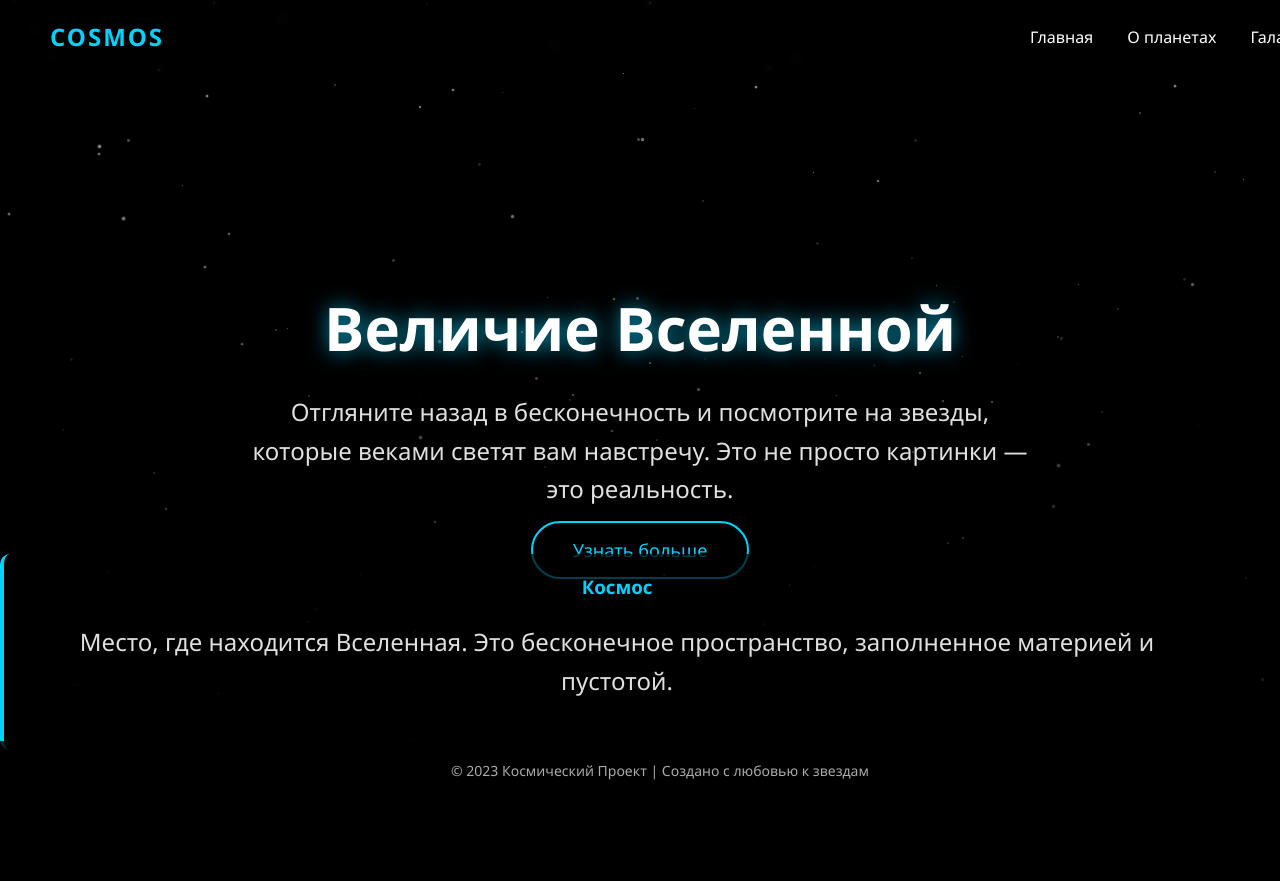
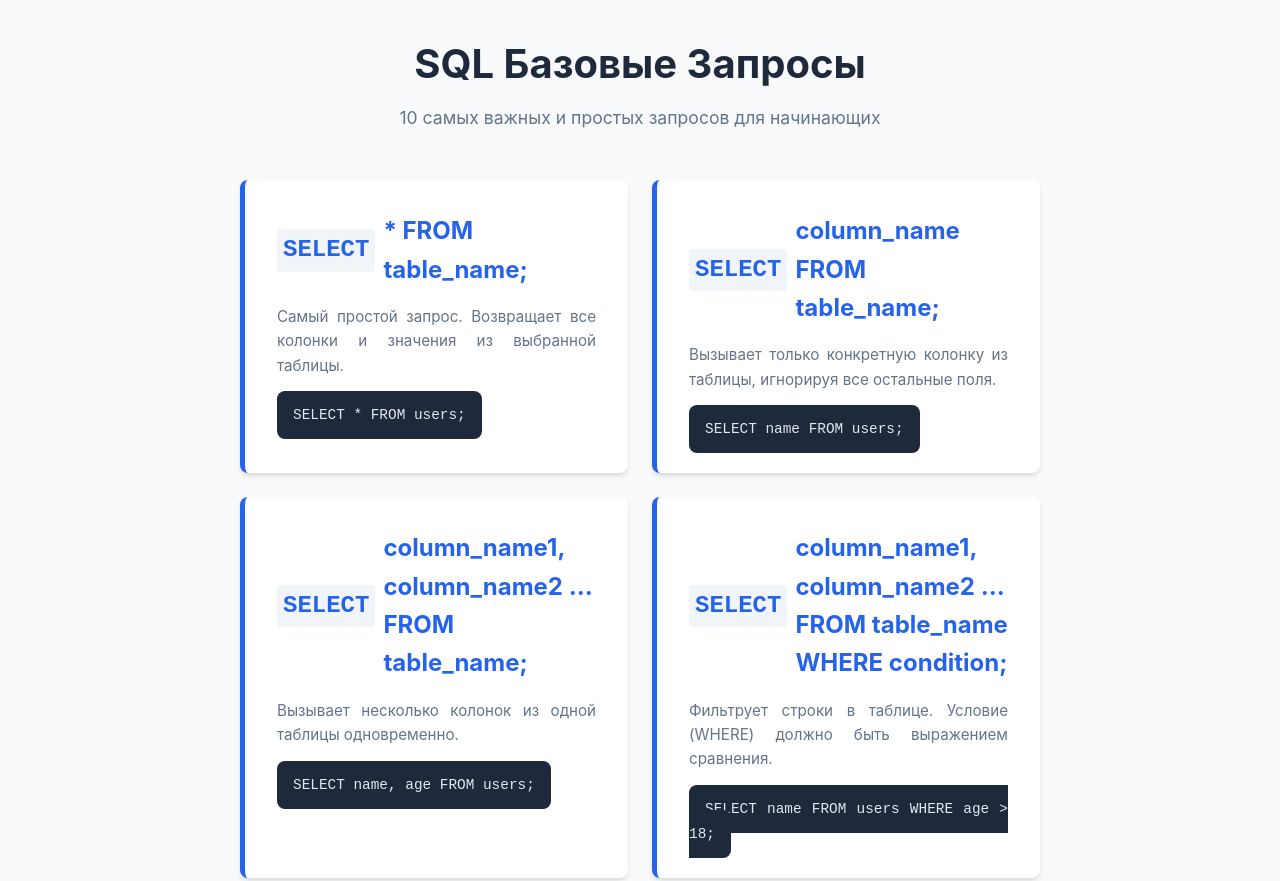
Before and after one commit to dmkhu/testAI, a plain HTML site: page index.html in a window 1280 px wide. Shown: the top 881 px of the page. Before the commit the page ends 800 px from the top, so only its background shows below. Drawn offline with Linux system fonts and the light colour scheme.

Commit message:
Deploy index.html via Python API

```diff
--- a/index.html
+++ b/index.html
@@ -3,244 +3,232 @@
 <head>
     <meta charset="UTF-8">
     <meta name="viewport" content="width=device-width, initial-scale=1.0">
-    <title>Космос</title>
+    <title>Базовые SQL запросы</title>
     <style>
-        body {
+        :root {
+            --primary-color: #2563eb;
+            --secondary-color: #1e40af;
+            --bg-color: #f8fafc;
+            --card-bg: #ffffff;
+            --text-main: #1e293b;
+            --text-muted: #64748b;
+            --border-radius: 8px;
+        }
+
+        * {
+            box-sizing: border-box;
             margin: 0;
             padding: 0;
-            font-family: 'Segoe UI', Tahoma, Geneva, Verdana, sans-serif;
-            background-color: #000;
-            color: #fff;
-            overflow-x: hidden;
+        }
+
+        body {
+            font-family: -apple-system, BlinkMacSystemFont, "Segoe UI", Roboto, Helvetica, Arial, sans-serif;
+            background-color: var(--bg-color);
+            color: var(--text-main);
+            line-height: 1.6;
+            padding: 2rem;
+        }
+
+        .container {
+            max-width: 800px;
+            margin: 0 auto;
         }
 
         header {
-            position: fixed;
-            top: 0;
-            width: 100%;
-            padding: 20px 50px;
-            display: flex;
-            justify-content: space-between;
-            align-items: center;
-            background: rgba(0, 0, 0, 0.5);
-            backdrop-filter: blur(5px);
-            z-index: 1000;
-        }
-
-        .logo {
-            font-size: 24px;
-            font-weight: bold;
-            color: #00d2ff;
-            text-transform: uppercase;
-            letter-spacing: 2px;
-        }
-
-        nav a {
-            color: #fff;
-            text-decoration: none;
-            margin-left: 30px;
-            font-size: 16px;
-            transition: color 0.3s;
-        }
-
-        nav a:hover {
-            color: #00d2ff;
-        }
-
-        .hero {
-            height: 100vh;
-            display: flex;
-            flex-direction: column;
-            justify-content: center;
-            align-items: center;
             text-align: center;
-            position: relative;
-            background-size: cover;
-            background-position: center;
-        }
-
-        .hero::before {
-            content: '';
-            position: absolute;
-            top: 0;
-            left: 0;
-            width: 100%;
-            height: 100%;
-            background: linear-gradient(to bottom, rgba(0,0,0,0.3), #000);
-        }
-
-        .hero-content {
-            z-index: 1;
-            padding: 20px;
-            max-width: 800px;
+            margin-bottom: 3rem;
         }
 
         h1 {
-            font-size: 60px;
-            margin-bottom: 20px;
-            text-shadow: 0 0 20px rgba(0, 210, 255, 0.7);
+            font-size: 2.5rem;
+            color: var(--text-main);
+            margin-bottom: 0.5rem;
         }
 
-        p {
-            font-size: 24px;
-            line-height: 1.6;
-            margin-bottom: 30px;
-            color: #e0e0e0;
+        p.subtitle {
+            color: var(--text-muted);
+            font-size: 1.1rem;
         }
 
-        .btn {
-            padding: 15px 40px;
-            background: transparent;
-            border: 2px solid #00d2ff;
-            color: #00d2ff;
-            font-size: 18px;
-            cursor: pointer;
-            text-decoration: none;
-            transition: all 0.3s ease;
-            border-radius: 50px;
+        .grid {
+            display: grid;
+            grid-template-columns: repeat(auto-fit, minmax(300px, 1fr));
+            gap: 1.5rem;
         }
 
-        .btn:hover {
-            background: #00d2ff;
-            color: #000;
-            box-shadow: 0 0 20px rgba(0, 210, 255, 0.6);
+        .card {
+            background: var(--card-bg);
+            border-radius: var(--border-radius);
+            padding: 2rem;
+            box-shadow: 0 4px 6px -1px rgba(0, 0, 0, 0.1), 0 2px 4px -1px rgba(0, 0, 0, 0.06);
+            transition: transform 0.2s ease, box-shadow 0.2s ease;
+            border-left: 5px solid var(--primary-color);
         }
 
-        .stars {
-            position: absolute;
-            top: 0;
-            left: 0;
-            width: 100%;
-            height: 100%;
-            pointer-events: none;
-            z-index: 0;
+        .card:hover {
+            transform: translateY(-5px);
+            box-shadow: 0 10px 15px -3px rgba(0, 0, 0, 0.1), 0 4px 6px -2px rgba(0, 0, 0, 0.05);
         }
 
-        .star {
-            position: absolute;
-            background: white;
-            border-radius: 50%;
-            opacity: 0.8;
-            animation: twinkle infinite ease-in-out;
+        .card h2 {
+            font-size: 1.5rem;
+            margin-bottom: 1rem;
+            color: var(--primary-color);
+            display: flex;
+            align-items: center;
+            gap: 0.5rem;
         }
 
-        @keyframes twinkle {
-            0%, 100% { opacity: 0.3; transform: scale(0.8); }
-            50% { opacity: 1; transform: scale(1.2); }
+        .syntax-highlight {
+            background-color: #f1f5f9;
+            padding: 2px 6px;
+            border-radius: 4px;
+            font-family: monospace;
+            color: var(--primary-color);
         }
 
-        .info-panel {
-            position: absolute;
-            bottom: 50px;
-            right: 50px;
-            background: rgba(0, 0, 0, 0.7);
-            padding: 20px;
-            border-radius: 10px;
-            border-left: 4px solid #00d2ff;
-            z-index: 10;
+        .description {
+            margin-top: 1rem;
+            font-size: 0.95rem;
+            color: var(--text-muted);
+            text-align: justify;
         }
 
-        .info-panel h3 {
-            margin-top: 0;
-            color: #00d2ff;
+        .code-block {
+            background-color: #1e293b;
+            color: #e2e8f0;
+            padding: 1rem;
+            border-radius: var(--border-radius);
+            font-family: 'Courier New', Courier, monospace;
+            font-size: 0.9rem;
+            overflow-x: auto;
+            margin-top: 0.5rem;
+        }
+
+        .code-block pre {
+            margin: 0;
         }
 
         footer {
-            position: fixed;
-            bottom: 0;
-            width: 100%;
-            padding: 20px;
             text-align: center;
-            background: rgba(0, 0, 0, 0.8);
-            z-index: 1000;
-            font-size: 14px;
-            color: #aaa;
-        }
-
-        @media (max-width: 768px) {
-            h1 { font-size: 36px; }
-            p { font-size: 18px; }
-            header { padding: 15px 20px; flex-direction: column; gap: 10px; }
-            .info-panel { position: relative; right: 0; bottom: 0; width: 100%; text-align: center; }
+            margin-top: 3rem;
+            color: var(--text-muted);
+            font-size: 0.9rem;
         }
     </style>
 </head>
 <body>
+    <div class="container">
+        <header>
+            <h1>SQL Базовые Запросы</h1>
+            <p class="subtitle">10 самых важных и простых запросов для начинающих</p>
+        </header>
 
-<header>
-    <div class="logo">Cosmos</div>
-    <nav>
-        <a href="#">Главная</a>
-        <a href="#">О планетах</a>
-        <a href="#">Галактики</a>
-    </nav>
-</header>
+        <div class="grid">
+            <!-- 1. SELECT -->
+            <article class="card">
+                <h2><span class="syntax-highlight">SELECT</span> * FROM table_name;</h2>
+                <div class="description">
+                    Самый простой запрос. Возвращает все колонки и значения из выбранной таблицы.
+                    <br><br>
+                    <code class="code-block">SELECT * FROM users;</code>
+                </div>
+            </article>
 
-<div class="stars" id="starContainer"></div>
+            <!-- 2. SELECT -->
+            <article class="card">
+                <h2><span class="syntax-highlight">SELECT</span> column_name FROM table_name;</h2>
+                <div class="description">
+                    Вызывает только конкретную колонку из таблицы, игнорируя все остальные поля.
+                    <br><br>
+                    <code class="code-block">SELECT name FROM users;</code>
+                </div>
+            </article>
 
-<section class="hero">
-    <div class="hero-content">
-        <h1>Величие Вселенной</h1>
-        <p>Отгляните назад в бесконечность и посмотрите на звезды, которые веками светят вам навстречу. Это не просто картинки — это реальность.</p>
-        <a href="#" class="btn">Узнать больше</a>
+            <!-- 3. SELECT -->
+            <article class="card">
+                <h2><span class="syntax-highlight">SELECT</span> column_name1, column_name2 ... FROM table_name;</h2>
+                <div class="description">
+                    Вызывает несколько колонок из одной таблицы одновременно.
+                    <br><br>
+                    <code class="code-block">SELECT name, age FROM users;</code>
+                </div>
+            </article>
+
+            <!-- 4. SELECT -->
+            <article class="card">
+                <h2><span class="syntax-highlight">SELECT</span> column_name1, column_name2 ... FROM table_name WHERE condition;</h2>
+                <div class="description">
+                    Фильтрует строки в таблице. Условие (WHERE) должно быть выражением сравнения.
+                    <br><br>
+                    <code class="code-block">SELECT name FROM users WHERE age > 18;</code>
+                </div>
+            </article>
+
+            <!-- 5. SELECT -->
+            <article class="card">
+                <h2><span class="syntax-highlight">SELECT</span> column_name1, column_name2 ... FROM table_name GROUP BY group_column;</h2>
+                <div class="description">
+                    Группирует строки по определенным колонкам и возвращает статистику для каждой группы.
+                    <br><br>
+                    <code class="code-block">SELECT department, COUNT(*) FROM employees GROUP BY department;</code>
+                </div>
+            </article>
+
+            <!-- 6. SELECT -->
+            <article class="card">
+                <h2><span class="syntax-highlight">SELECT</span> column_name1, column_name2 ... FROM table_name ORDER BY sort_column;</h2>
+                <div class="description">
+                    Отсортирует строки в таблице по указанному столбцу. По умолчанию сортировка идет по возрастанию.
+                    <br><br>
+                    <code class="code-block">SELECT name FROM users ORDER BY age DESC;</code>
+                </div>
+            </article>
+
+            <!-- 7. SELECT -->
+            <article class="card">
+                <h2><span class="syntax-highlight">SELECT</span> column_name1, column_name2 ... FROM table_name LIMIT n;</h2>
+                <div class="description">
+                    Возвращает только первые n строк из таблицы. Используется для ограничения количества данных.
+                    <br><br>
+                    <code class="code-block">SELECT name FROM users LIMIT 10;</code>
+                </div>
+            </article>
+
+            <!-- 8. SELECT -->
+            <article class="card">
+                <h2><span class="syntax-highlight">SELECT</span> column_name1, column_name2 ... FROM table_name HAVING condition;</h2>
+                <div class="description">
+                    Фильтрует строки после группировки (только для SELECT). Используется вместо WHERE для сложных условий.
+                    <br><br>
+                    <code class="code-block">SELECT department, COUNT(*) FROM employees GROUP BY department HAVING COUNT(*) > 5;</code>
+                </div>
+            </article>
+
+            <!-- 9. INSERT -->
+            <article class="card">
+                <h2><span class="syntax-highlight">INSERT INTO</span> table_name (column1, column2) VALUES (value1, value2);</h2>
+                <div class="description">
+                    Добавляет новую строку в таблицу. Если колонка уже существует, значение автоматически заполняется.
+                    <br><br>
+                    <code class="code-block">INSERT INTO users (name, email) VALUES ('Иван', 'ivan@example.com');</code>
+                </div>
+            </article>
+
+            <!-- 10. UPDATE -->
+            <article class="card">
+                <h2><span class="syntax-highlight">UPDATE</span> table_name SET column_name = value WHERE condition;</h2>
+                <div class="description">
+                    Изменяет значения в существующих строках таблицы. Условие (WHERE) определяет, на какую строку применить изменения.
+                    <br><br>
+                    <code class="code-block">UPDATE users SET age = 25 WHERE name = 'Иван';</code>
+                </div>
+            </article>
+        </div>
+
+        <footer>
+            Создано для обучения SQL
+        </footer>
     </div>
-
-    <div class="info-panel">
-        <h3>Космос</h3>
-        <p>Место, где находится Вселенная. Это бесконечное пространство, заполненное материей и пустотой.</p>
-    </div>
-</section>
-
-<footer>
-    &copy; 2023 Космический Проект | Создано с любовью к звездам
-</footer>
-
-<script>
-    // Генерация звездного неба
-    const container = document.getElementById('starContainer');
-    const starCount = 150;
-
-    for (let i = 0; i < starCount; i++) {
-        const star = document.createElement('div');
-        star.classList.add('star');
-
-        // Случайная позиция
-        const x = Math.random() * 100;
-        const y = Math.random() * 100;
-
-        // Случайный размер
-        const size = Math.random() * 2 + 1;
-
-        // Случайная анимация (интервал)
-        const duration = Math.random() * 3 + 2;
-
-        star.style.left = x + '%';
-        star.style.top = y + '%';
-        star.style.width = size + 'px';
-        star.style.height = size + 'px';
-        star.style.animationDuration = duration + 's';
-
-        container.appendChild(star);
-    }
-
-    // Эффект параллакса при скролле (простая имитация)
-    window.addEventListener('scroll', () => {
-        const scrolled = window.scrollY;
-        const stars = document.querySelectorAll('.star');
-
-        if(scrolled > 50) {
-            stars.forEach(star => {
-                const x = Math.random() * 100 - 50;
-                const y = Math.random() * 100 - 50;
-                star.style.transform = `translate(${x}px, ${y}px)`;
-            });
-        } else {
-            stars.forEach(star => {
-                star.style.transform = 'none';
-            });
-        }
-    });
-</script>
-
 </body>
 </html>
```
